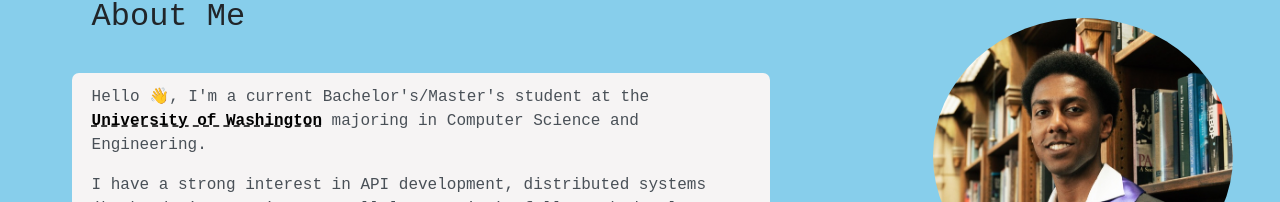
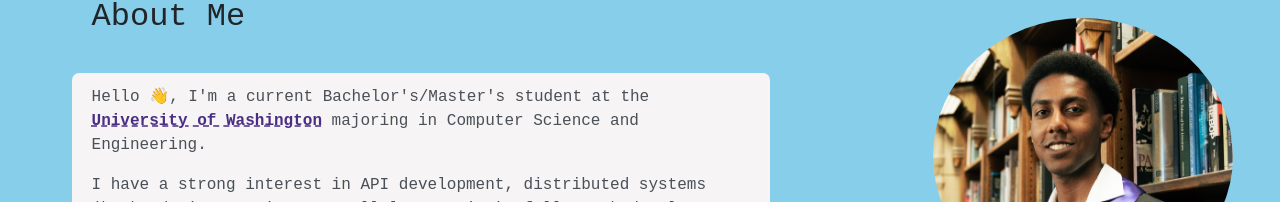
Before and after one commit to HenokA22/personal-website, a React (Vite) app: page / in a window 1280 px wide. Shown: the part 182-384 px from the top of the page. Built offline with nearby package versions, Linux system fonts and the light colour scheme.

Commit message:
Styled a link in the about me section

```diff
--- a/src/App.css
+++ b/src/App.css
@@ -437,6 +437,11 @@ a {
   border-radius: 5px;
 }
 
+.uw-link {
+  color: #4b2e83;
+}
+
+
 @media only screen and (min-width: 990px) {
   .content-container {
     top: 80px;
--- a/src/components/contentContainer_components/AboutSection.jsx
+++ b/src/components/contentContainer_components/AboutSection.jsx
@@ -8,7 +8,7 @@ function AboutSection() {
       <h2 id="about-section" className="content-header" style={{ marginTop: 100 }}>About Me</h2>
       <div className="list-group-item list-group-item-action flex-column">
         <p className="card-text">
-          Hello 👋,  I'm a current Bachelor's/Master's student at the <b><a href="https://www.cs.washington.edu/academics/graduate/bsms/">University of Washington</a></b> majoring in Computer Science and Engineering.
+          Hello 👋,  I'm a current Bachelor's/Master's student at the <b><a href="https://www.cs.washington.edu/academics/graduate/bsms/" className="uw-link">University of Washington</a></b> majoring in Computer Science and Engineering.
         </p>
 
         <p className="card-text">
```
